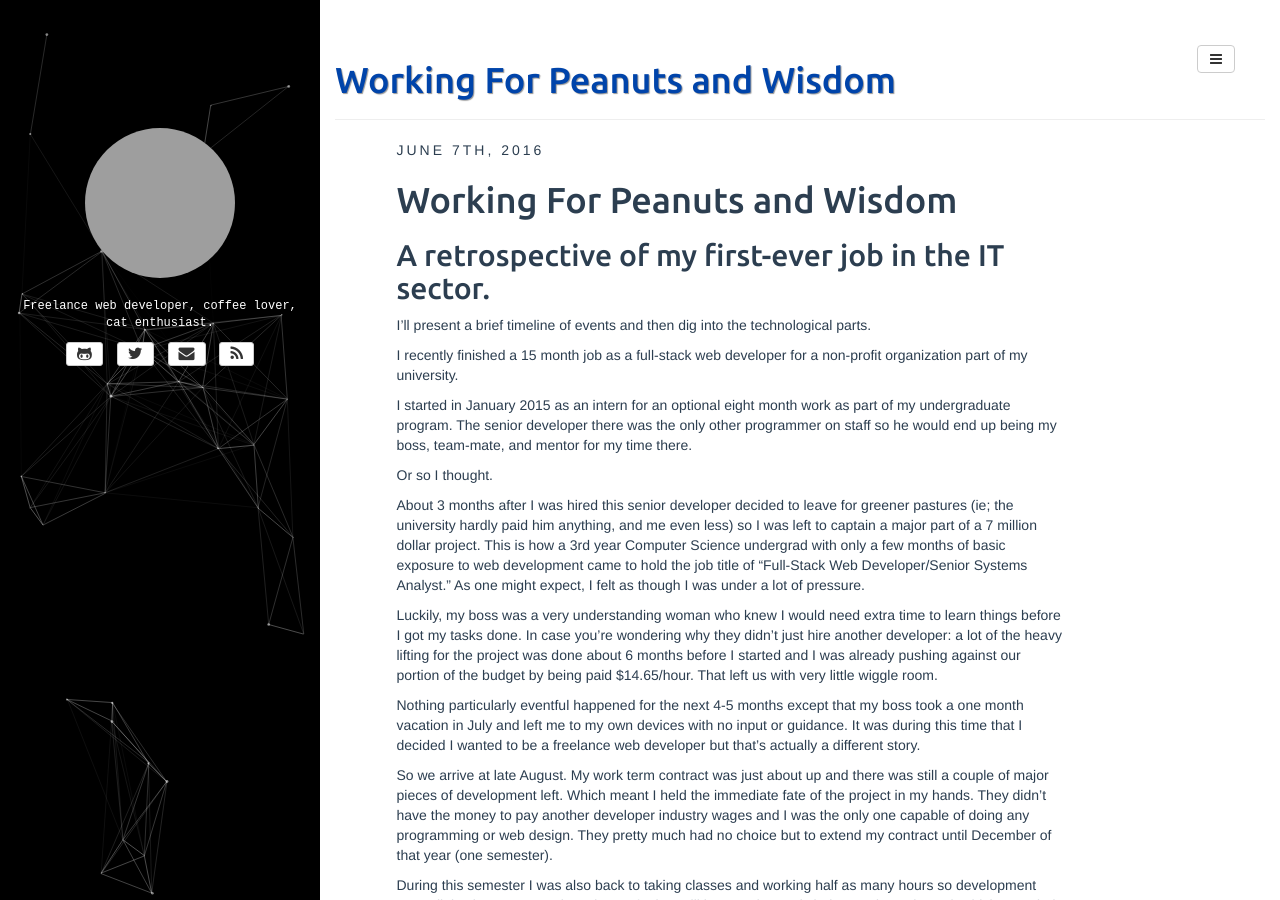
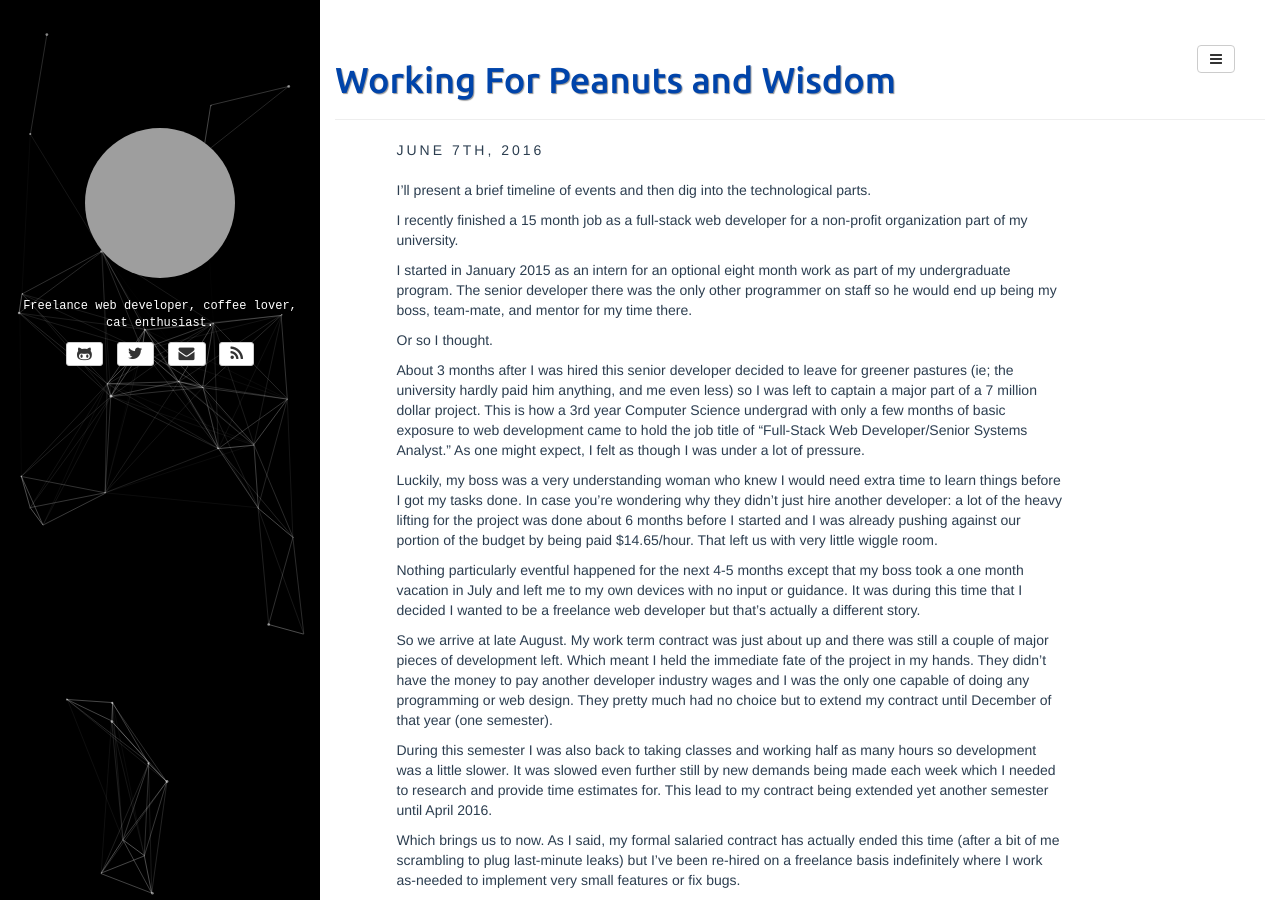
Before and after one commit to matthynes/matthynes.github.io, a Jekyll site: the page built from _posts/2016-06-07-work-term.md, in a window 1280 px wide and 900 px high. Built offline with Jekyll 4.4.1, drawn with Linux system fonts in a browser that asks for light colours; comment, search, counter and statistics services are not loaded; grey boxes are pictures that could not be loaded.

Commit message:
Update 2016-06-07-work-term.md

```diff
--- a/_posts/2016-06-07-work-term.md
+++ b/_posts/2016-06-07-work-term.md
@@ -1,14 +1,12 @@
 ---
 layout: post
 title: Working For Peanuts and Wisdom
+subtitle: A retrospective of my first-ever job in the IT sector.
 categories: [general]
 tags: [django, python, work]
 fullview: true
 comments: true
 ---
-
-# Working For Peanuts and Wisdom
-## A retrospective of my first-ever job in the IT sector.
 
 I'll present a brief timeline of events and then dig into the technological parts.
 
```
